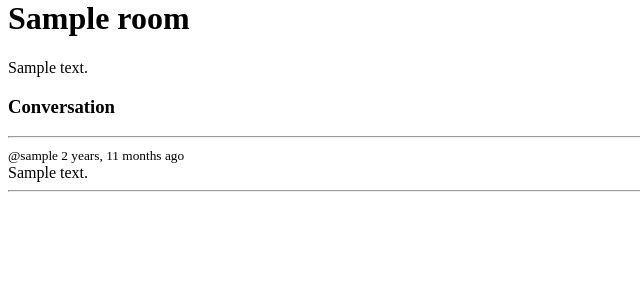
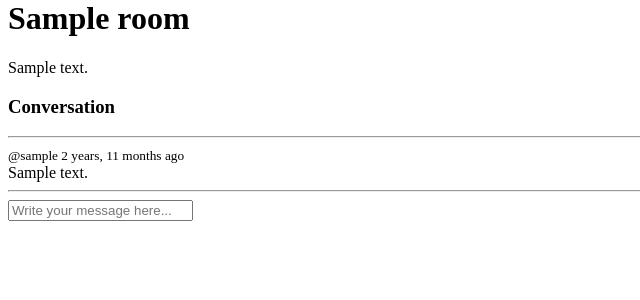
Before and after one commit to paulnyabaro/studyapp, a Django app: page /room/1/ in a window 1280 px wide. Shown: the part 170-470 px from the top of the page, without its empty margins (0-640 px from the left). Run offline with Django 4.2, Linux system fonts and the light colour scheme; a user stored in the database is signed in; tables that the repository leaves empty hold one stand-in row (values such as "Sample post").

Commit message:
Added user send message form

```diff
--- a/studyapp/base/templates/base/rooms.html
+++ b/studyapp/base/templates/base/rooms.html
@@ -16,4 +16,13 @@
         </div>
         {% endfor %}
     </div>
+
+    {% if request.user.is_authenticated %}
+    <div class="comment-form">
+        <form action="" method="POST">
+            {% csrf_token %}
+            <input type="text" name="body" id="" placeholder="Write your message here...">
+        </form>
+    </div>
+    {% endif %}
 {% endblock %}
```
